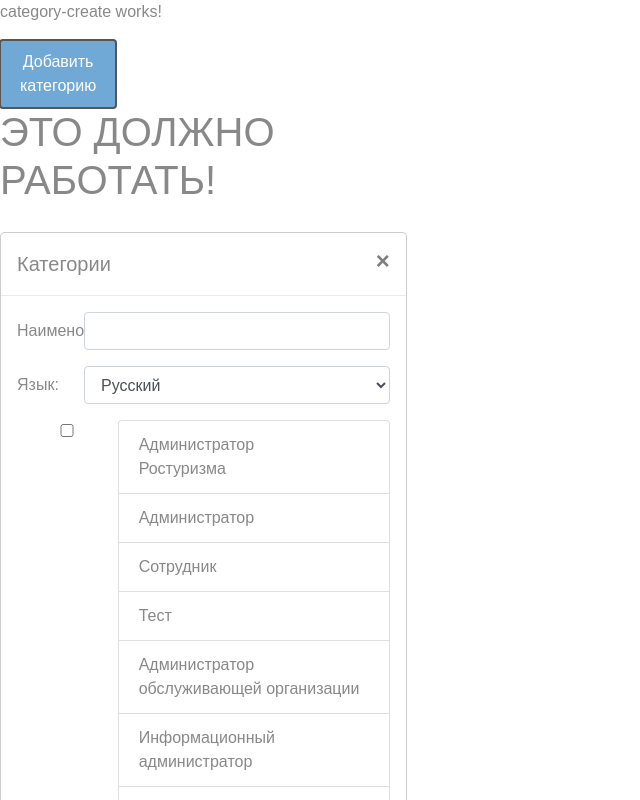
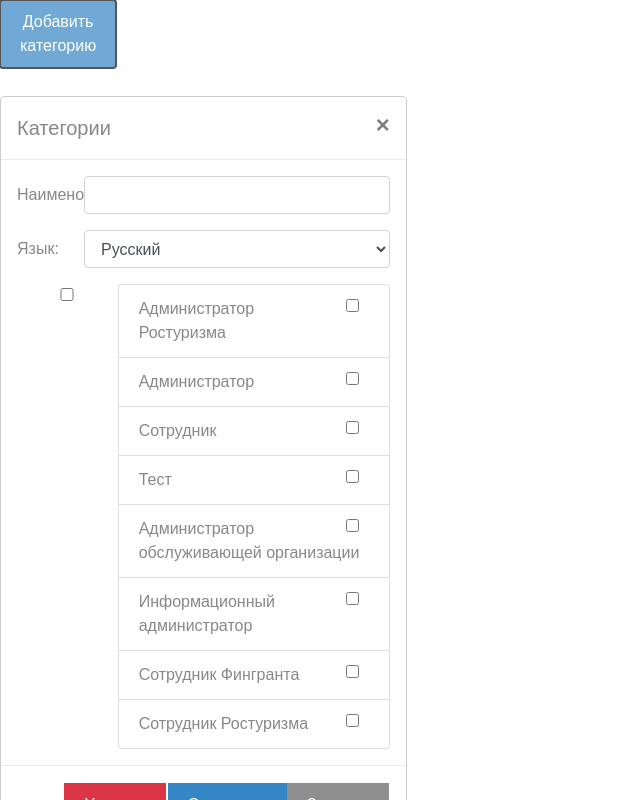
Before and after one commit to TatianaYudakova/angular-epCoreApplication, an Angular app: page / in a window 1280 px wide. Both pictures are taken after a click on the button "Добавить категорию". Shown: the top 800 px of the page, without its empty margins (0-640 px from the left). Built offline with nearby package versions, Linux system fonts and the light colour scheme.

Commit message:
Добавила закрытие окна по клику на соответсвующие кнопки + создание новой категории (создаеся только имя)

```diff
--- a/src/app/category-create/category-create.component.html
+++ b/src/app/category-create/category-create.component.html
@@ -1,7 +1,3 @@
-<p>
-  category-create works!
-</p>
-
 <div class="row">
   <div class="col-md-4">
     <button id="addCategory" class="abtn abtn--show-all" (click)="addCat = !addCat">Добавить категорию</button>
@@ -13,8 +9,6 @@
 </div>
 
 <div *ngIf="addCat">
-  <h1>ЭТО ДОЛЖНО РАБОТАТЬ!</h1>
-
   <!-- <div class="modal" id="categoryModal" role="dialog" data-backdrop="static" aria-hidden="true">-->
   <form id="categoryForm">
     <div class="modal-dialog modal-lg" role="document">
@@ -24,32 +18,32 @@
         <div class="modal-header">
           <h5 class="modal-title">Категории</h5>
           <button type="button" class="close" data-dismiss="modal" aria-label="Close">
-            <span aria-hidden="true">&times;</span>
+            <span aria-hidden="true" (click)="addCat = !addCat">&times;</span>
           </button>
         </div>
         <div class="modal-body">
           <div class="form-group row">
             <label for="text" class="col-2 col-form-label">Наименование</label>
             <div class="col-10">
-              <input class="form-control" type="text" name="name" id="text" maxlength="255"/> <!--[(zngModel)]="category.name" #categoryName="ngModel"/>-->
+              <input class="form-control" type="text" id="text" name="nameCAT" maxlength="255" [(ngModel)]="nameCAT"/> <!--name="name"-->
             </div>
           </div>
           <div class="form-group row">
             <label for="text" class="col-2 col-form-label">Язык:</label>
             <div class="col-10">
-              <select id="langSelect" class="form-control" name="lang">
+              <select id="langSelect" class="form-control" name="languageCAT"> <!--[(ngModel)]="languageCAT" #languageCAT="ngModel">-->
                 <option *ngFor="let language of languages">{{language.name}}</option>
               </select>
             </div>
           </div>
           <div class="row">
             <div class="col-md-3">
-              <input type="checkbox" name="isPublic" style="width:100px" id="categoryPublic" />
+              <input type="checkbox" name="isPublic" style="width:100px" id="categoryPublic"/> <!--(ngModel)="accesslevel.acess" #accesslevel="ngModel"/-->
             </div>
             <div class="col-md-9" id="rolesCategory">
               <ul class="list-group checked-list-box">
                 <li class="list-group-item roleitem" data-style="button" *ngFor="let person of persons">
-                  <i class="checkbox fa fa-lg fa-square-o pull-right"></i>{{person.name}}
+                  <i class="checkbox fa fa-lg fa-square-o pull-right"><input type="checkbox"></i>{{person.name}}
                 </li>
               </ul>
             </div>
@@ -60,8 +54,8 @@
             <tr>
               <td style="width:100%"><button type="button" class="abtn btn-danger pull-left" onClick="removeCategory();">Удалить</button></td>
               <td style="display:flex">
-                <button type="button" class="abtn abtn--show-all" onClick="saveCategory();">Сохранить</button>
-                <button type="button" class="abtn abtn-default leftspaced" onClick="closeCatModal();">Закрыть</button>
+                <button type="button" class="abtn abtn--show-all" (click)="addCategory();">Сохранить</button>
+                <button type="button" class="abtn abtn-default leftspaced" (click)="addCat = !addCat">Закрыть</button>
               </td>
             </tr>
           </table>
--- a/src/app/category-create/category-create.component.ts
+++ b/src/app/category-create/category-create.component.ts
@@ -1,4 +1,6 @@
 import { Component, OnInit } from '@angular/core';
+import {NgModel} from "@angular/forms";
+
 import { Category } from "../shared/category";
 import {CATEGORIES} from "../shared/mock-categories";
 import {Person} from "../shared/person";
@@ -7,28 +9,33 @@ import {Language} from "../shared/language";
 import {LANGUAGES} from "../shared/mock-languages";
 import {AccessLevel} from "../shared/accessLevel";
 import {ACCESSLEVELS} from "../shared/mock-accessLevels";
+import { CategoryService } from "../category.service";
 
 @Component({
   selector: 'app-category-create',
   templateUrl: './category-create.component.html',
-  styleUrls: ['./category-create.component.css']
+  styleUrls: ['./category-create.component.css'],
+  providers: [CategoryService]
 })
 export class CategoryCreateComponent implements OnInit {
 
-  constructor() { }
+  constructor(private categoryService: CategoryService) { }
 
   addCat: false;
-
   languages = LANGUAGES;
   persons = PERSONS;
-  accesslevels = ACCESSLEVELS;
+  nameCAT = '';
 
-  category: Category;
+  cat: Category;
+
+  items: Category[] = [];
+
+  addCategory(): void {
+    this.categoryService.addCategory(this.nameCAT, this.languages[0]);
+  }
 
   ngOnInit() {
+    this.items = this.categoryService.getCategories();
   }
 
-  //saveCategory(name: NgModel): void {
-  //}
-
 }
--- /dev/null
+++ b/src/app/category.service.ts
@@ -0,0 +1,17 @@
+import { Category } from "./shared/category";
+import { CATEGORIES } from "./shared/mock-categories";
+import {Language} from "./shared/language";
+
+export class CategoryService{
+
+  getCategories(): Category[] {
+    return CATEGORIES;
+  }
+
+  addCategory(name: string, language: Language){
+    console.log(new Category(name, language.id));
+    CATEGORIES.push(new Category(name, language.id));
+    console.log(CATEGORIES);
+  }
+
+}
```
